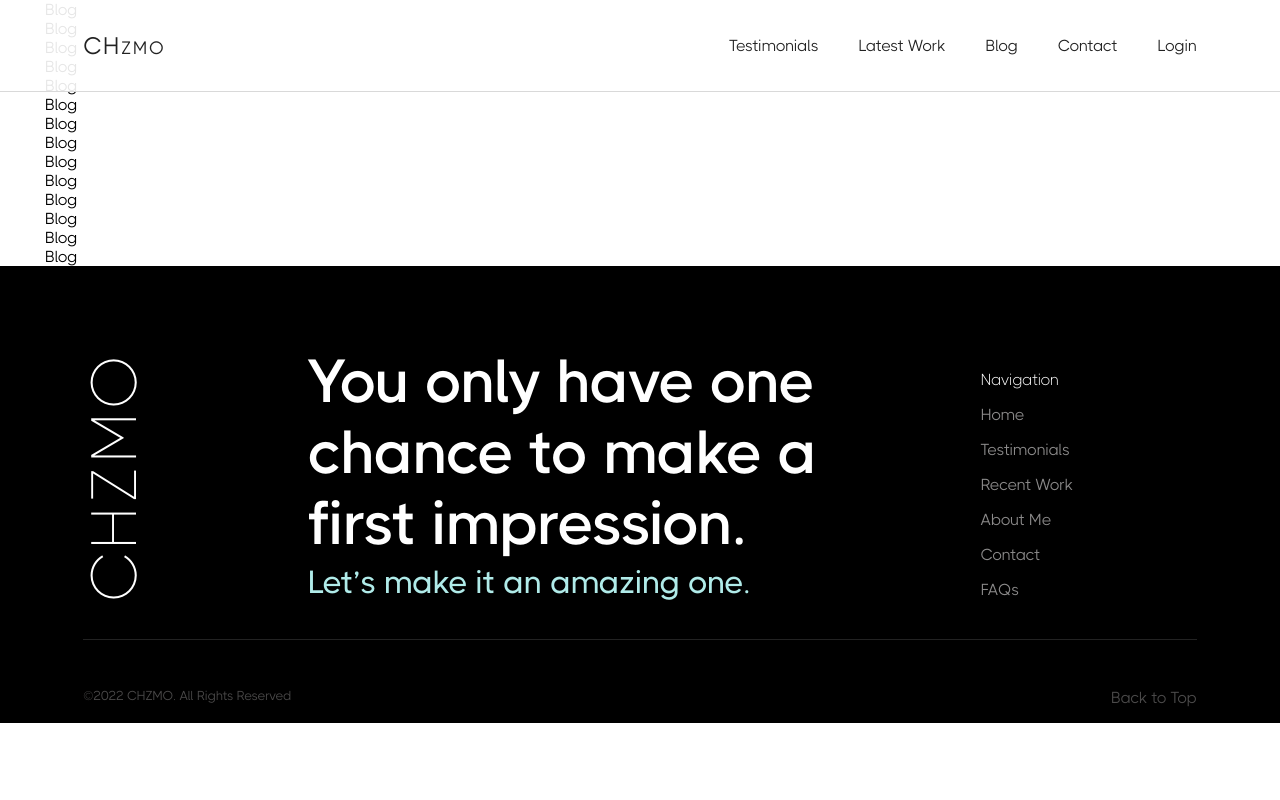
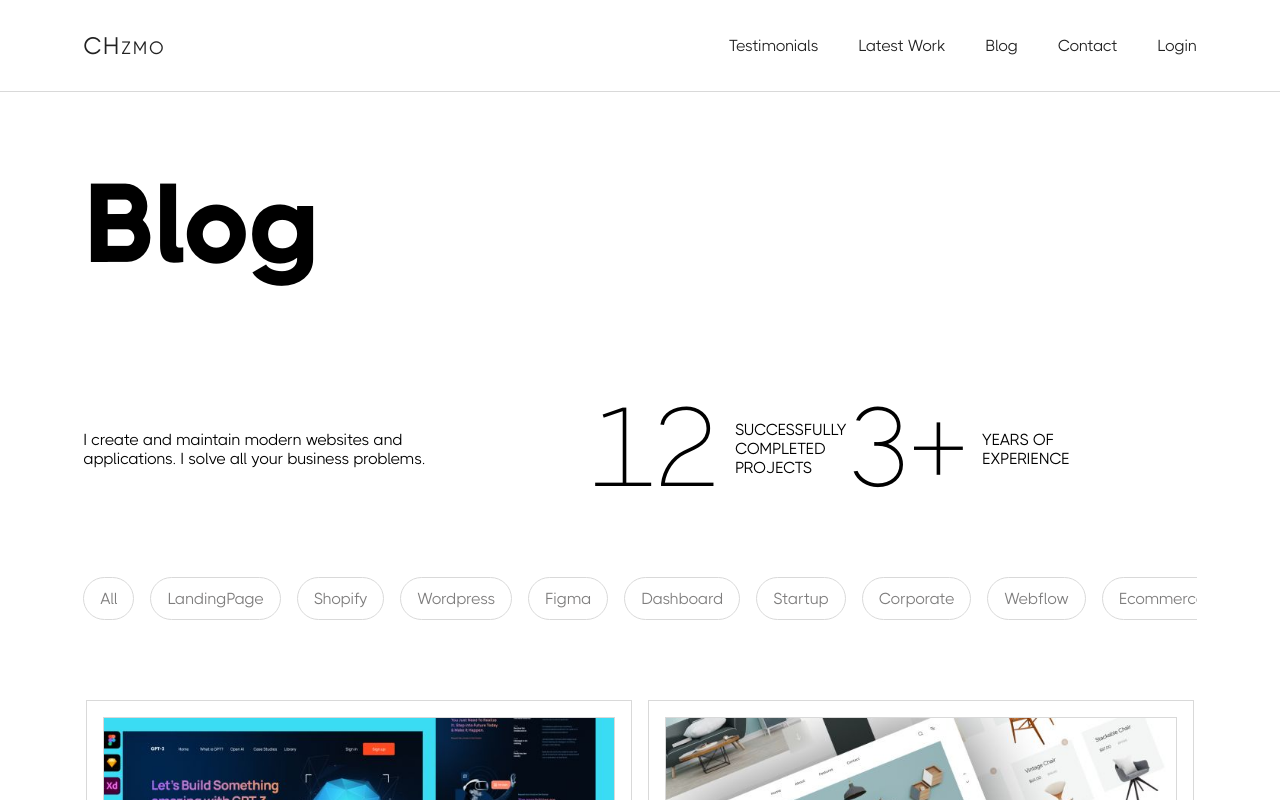
Before and after one commit to Chzmo/Portfolio, a React (Vite) app: page /Blog in a window 1280 px wide. Shown: the top 800 px of the page. Built offline with nearby package versions, Linux system fonts and the light colour scheme.

Commit message:
working on blog page

```diff
--- a/src/container/Blog/Blog.jsx
+++ b/src/container/Blog/Blog.jsx
@@ -1,4 +1,6 @@
 import React from 'react'
+
+import Work from '../Work/Work'
 import Footer from '../../components/Footer/Footer'
 import NavBar from '../../components/NavBar/NavBar'
 
@@ -6,20 +8,38 @@ function Blog() {
   return (
     <>
       <NavBar />
-      <div className='container'>Blog</div>
-      <div className='container'>Blog</div>
-      <div className='container'>Blog</div>
-      <div className='container'>Blog</div>
-      <div className='container'>Blog</div>
-      <div className='container'>Blog</div>
-      <div className='container'>Blog</div>
-      <div className='container'>Blog</div>
-      <div className='container'>Blog</div>
-      <div className='container'>Blog</div>
-      <div className='container'>Blog</div>
-      <div className='container'>Blog</div>
-      <div className='container'>Blog</div>
-      <div className='container'>Blog</div>
+      <div className='header'>
+        <div className="header__heading">
+          <h2>Blog</h2>
+        </div>
+        <div className="header__intro">
+          <div className="header__Intro-subheading">
+              <p>I create and maintain modern websites and applications. I solve all your business problems.
+              </p>
+          </div>
+          <div className="header__Intro-projects">
+              <p>12</p>
+              <h3>SUCCESSFULLY COMPLETED PROJECTS</h3>
+          </div>
+          <div className="work__header-Intro_years">
+              <p>3+</p>
+              <h3>YEARS OF EXPERIENCE</h3>
+          </div>
+        </div>
+        <div className="header__categories">
+            <button>All</button>
+            <button>LandingPage</button>
+            <button>Shopify</button>
+            <button>Wordpress</button>
+            <button>Figma</button>
+            <button>Dashboard</button>
+            <button>Startup</button>
+            <button>Corporate</button>
+            <button>Webflow</button>
+            <button>Ecommerce</button>
+        </div>
+      </div>
+      <Work />
       <div className="footer__wrapper">
         <Footer />
       </div>
```
